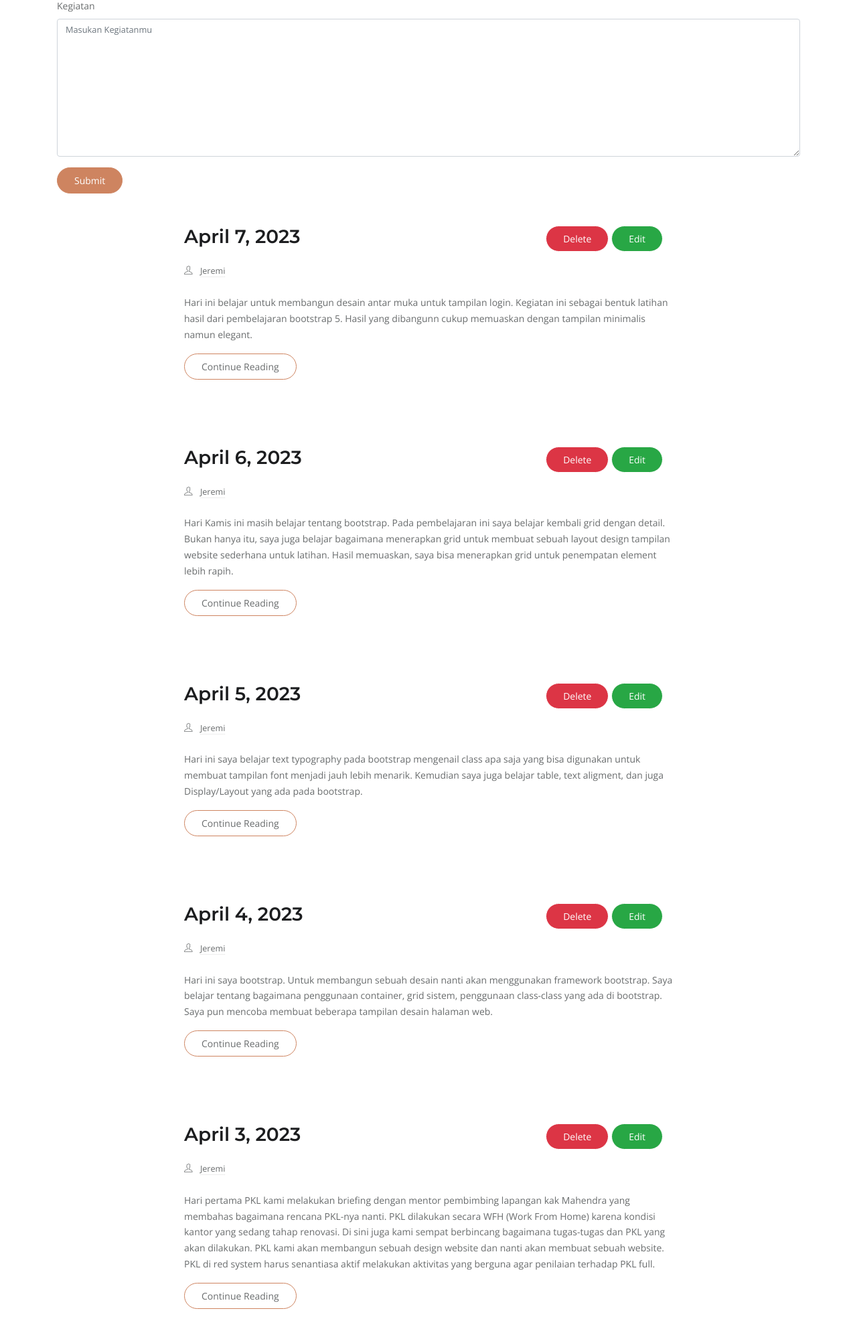
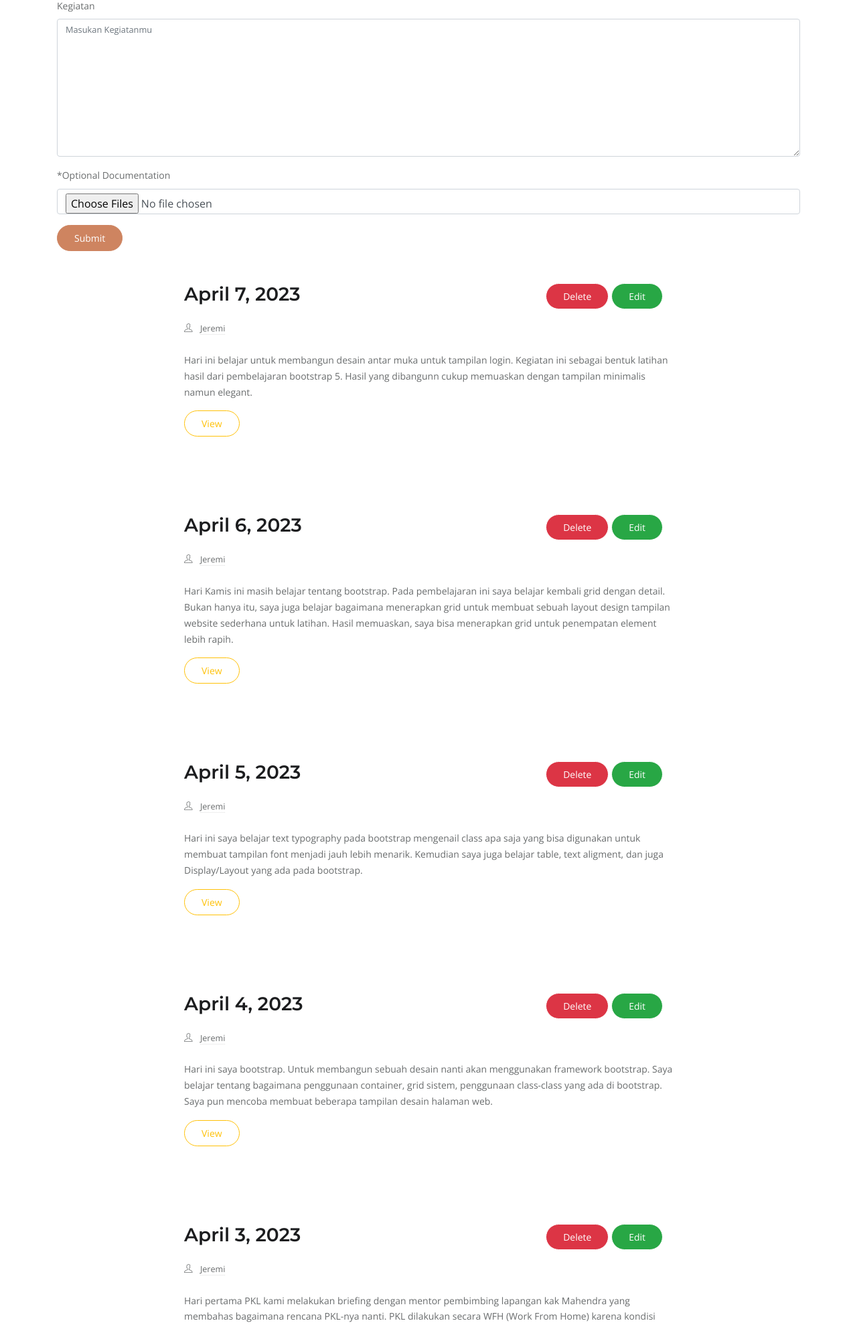
Before and after one commit to Jrhero14/LogBookPKL, a Django app: page / in a window 1280 px wide. Shown: the part 343-2322 px from the top of the page at 67% size. Run offline with Django 4.2, Linux system fonts and the light colour scheme; data comes from the database, SQL or seed files in the repository; both versions use the stored data as it was after the commit; some libraries are stand-ins or nearby versions.

Commit message:
Update feature - Upload Documentation files

```diff
--- a/User/admin.py
+++ b/User/admin.py
@@ -1,5 +1,6 @@
 from django.contrib import admin
-from User.models import Log
+from User.models import Log, imgDoc
 
 # Register your models here.
 admin.site.register(Log)
+admin.site.register(imgDoc)
--- a/User/models.py
+++ b/User/models.py
@@ -1,10 +1,20 @@
 from django.db import models
 
 # Create your models here.
+
+class imgDoc(models.Model):
+    date_created = models.DateField(auto_now_add=True, editable=False)
+    dirname = models.CharField(max_length=255, null=True)
+    filename = models.CharField(max_length=255, null=True)
+
+    def __str__(self):
+        return self.filename
+
 class Log(models.Model):
     date_created = models.DateField(auto_now_add=True, editable=False)
     dateLog = models.DateField(null=False)
     logDiary = models.TextField(null=False)
+    filesDocumentation = models.ManyToManyField(imgDoc, null=True)
 
     def __str__(self):
         return f'{self.dateLog} | {self.logDiary[0:150]}...'
--- a/User/templates/index.html
+++ b/User/templates/index.html
@@ -44,7 +44,6 @@
             <button class="navbar-toggler border-0" type="button" data-toggle="collapse" data-target="#navigation">
                <i class="ti-menu"></i>
             </button>
-
             <div class="collapse navbar-collapse text-center" id="navigation">
             </div>
          </nav>
@@ -59,7 +58,7 @@
             <p class="h3">Jangan lupa isi LogBook PKL-mu</p>
          </div>
          <div class="pb-5">
-            <form action="/newLog/" method="POST">
+            <form action="/newLog/" method="POST" enctype="multipart/form-data">
                {% csrf_token %}
                <div class="mb-3">
                   <label for="exampleInputEmail1" class="form-label">Tanggal</label>
@@ -71,6 +70,10 @@
                      <textarea class="form-control" placeholder="Masukan Kegiatanmu" id="floatingTextarea" rows="8"
                         name="Log"></textarea>
                   </div>
+               </div>
+               <div class="mb-3">
+                  <label for="formFile" class="form-label">*Optional Documentation</label>
+                  <input class="form-control" type="file" id="file" accept="image/*" name="file" multiple>
                </div>
                <button type="submit" class="btn btn-primary">Submit</button>
             </form>
@@ -100,8 +103,9 @@
                         <!-- modal delete footer -->
                         <div class="modal-footer">
                            <form action="/delLog/" method="POST">
-                               {% csrf_token %}
-                              <button type="submit" class="btn btn-danger" name="delete-id" value="{{ logBooks.id }}">Yes</button>
+                              {% csrf_token %}
+                              <button type="submit" class="btn btn-danger" name="delete-id"
+                                 value="{{ logBooks.id }}">Yes</button>
                            </form>
                            <button type="button" class="btn btn-success" data-dismiss="modal">No</button>
                         </div>
@@ -120,7 +124,7 @@
                            <button type="button" class="close" data-dismiss="modal">&times;</button>
                         </div>
                         <!-- body modal -->
-                        <form action="/editLog/" method="POST">
+                        <form action="/editLog/" method="POST" enctype="multipart/form-data">
                            {% csrf_token %}
                            <input type="text" name="edit-log-id" value="{{ logBooks.id }}" hidden>
                            <div class="modal-body">
@@ -128,18 +132,65 @@
                                  <label for="log-date" class="col-form-label">Tanggal</label>
                                  <h3>{{ logBooks.dateLog }}</h3>
                                  <input name="tanggal-edit" type="date" class="form-control" id="log-date"
-                                    value="{{ logBooks.dateLog | date:"Y-m-d" }}">
+                                    value="{{ logBooks.dateLog | date:'Y-m-d' }}">
                               </div>
                               <div class="mb-3">
                                  <label for="message-text" class="col-form-label">LogBook</label>
                                  <textarea name="log-edit" class="form-control" id="message-text"
                                     rows="10">{{ logBooks.logDiary }}</textarea>
                               </div>
+                              <hr class="my-4">
+                              <div class="mb-3">
+                                 <h4 class="text-center mb-5">Files Documentation</h4>
+                                 {% for img in logBooks.filesDocumentation.all %}
+                                 <div class="d-flex justify-content-between align-items-center my-3">
+                                    <p class="h5">{{ img.filename }}</p>
+                                 </div>
+                                 <img
+                                    class="img-fluid p-3 bg-info bg-opacity-10 border border-info border-start-0 rounded-end"
+                                    src="{% static 'images/documentation/' %}{{ img.dirname }}/{{ img.filename }}"
+                                    alt="" srcset="">
+                                 <hr>
+                                 {% endfor %}
+                                 <label for="formFile" class="form-label">*Optional Documentation</label>
+                                 <input class="form-control" type="file" id="file" accept="image/*" name="file-edit"
+                                    multiple>
+                              </div>
                            </div>
                            <!-- footer modal -->
                            <div class="modal-footer">
                               <button type="submit" class="btn btn-success">Submit</button>
                            </div>
+                        </form>
+                     </div>
+                  </div>
+               </div>
+
+               <!-- Modal View -->
+               <div id="ViewModal{{ logBooks.id }}" class="modal fade" role="dialog">
+                  <div class="modal-lg modal-dialog modal-dialog-centered">
+                     <!-- konten modal-->
+                     <div class="modal-content">
+                        <!-- heading modal -->
+                        <div class="modal-header">
+                           <h4 class="modal-title fs-5">View LogBook</h4>
+                           <button type="button" class="close" data-dismiss="modal">&times;</button>
+                        </div>
+                        <!-- body modal -->
+                        <div class=" container">
+                           <h3 class="my-3">{{ logBooks.dateLog }}</h3>
+                           <p>{{ logBooks.logDiary }}</p>
+                           <h5 class="text-center my-3">Files Documentation</h5>
+                           {% for img in logBooks.filesDocumentation.all %}
+                           <img class="img-fluid"
+                              src="{% static 'images/documentation/' %}{{ img.dirname }}/{{ img.filename }}" alt=""
+                              srcset="">
+                           {% endfor %}
+                        </div>
+                        <!-- footer modal -->
+                        <div class="modal-footer">
+                           <button type="button" class="btn btn-outline-secondary" data-dismiss="modal">Close</button>
+                        </div>
                         </form>
                      </div>
                   </div>
@@ -169,8 +220,9 @@
                            <a href="author.html">Jeremi</a>
                         </li>
                      </ul>
-                     <p>{{ logBooks.logDiary }}</p> <a href="post-elements.html"
-                        class="btn btn-outline-primary">Continue Reading</a>
+                     <p>{{ logBooks.logDiary }}</p>
+                     <button type="button" class="btn btn-outline-warning mb-3" data-toggle="modal"
+                        data-target="#ViewModal{{ logBooks.id }}">View</button>
                   </div>
                </article>
                {% endfor %}
--- a/User/views.py
+++ b/User/views.py
@@ -1,20 +1,48 @@
 from django.shortcuts import render, redirect
-from .models import Log
-import datetime
+from .models import Log, imgDoc
+import datetime, os, json
 
 # Utils Function
+def handle_uploaded_file(f, dir):
+    with open(f"./static/images/documentation/{dir}/{f.name}", "wb+") as destination:
+        for chunk in f.chunks():
+            destination.write(chunk)
+
+def dir_documentation(dirname):
+    if not os.path.exists(f"./static/images/documentation/{dirname}"):
+        os.mkdir(f"./static/images/documentation/{dirname}")
+    else:
+        pass
+
 def newLog(request):
-    new = Log(
-        dateLog=datetime.datetime.strptime(request.POST['Date'], '%Y-%m-%d').date(),
-        logDiary=request.POST['Log']
-    )
-    new.save()
+    if (request.method == "POST"):
+        new = Log.objects.create(
+            dateLog=datetime.datetime.strptime(request.POST['Date'], '%Y-%m-%d').date(),
+            logDiary=request.POST['Log']
+        )
+
+        for file in request.FILES.getlist('file'):
+            dir_documentation(request.POST['Date'])
+            handle_uploaded_file(f=file, dir=request.POST['Date'])
+            newImg = imgDoc.objects.create(
+                dirname=request.POST['Date'],
+                filename=str(file)
+            )
+            new.filesDocumentation.add(newImg)
     return redirect('/')
 
 def editLog(request):
     edit = Log.objects.get(id=request.POST['edit-log-id'])
     edit.dateLog = datetime.datetime.strptime(request.POST['tanggal-edit'], '%Y-%m-%d').date()
     edit.logDiary = request.POST['log-edit']
+    for file in request.FILES.getlist('file-edit'):
+        dir_documentation(request.POST['tanggal-edit'])
+        handle_uploaded_file(f=file, dir=request.POST['tanggal-edit'])
+        newImg = imgDoc.objects.create(
+            dirname=request.POST['tanggal-edit'],
+            filename=str(file)
+        )
+        edit.filesDocumentation.add(newImg)
     edit.save()
     return redirect('/')
 
```
Also changed, not shown: Backup/database/db.sqlite3, db.sqlite3.
